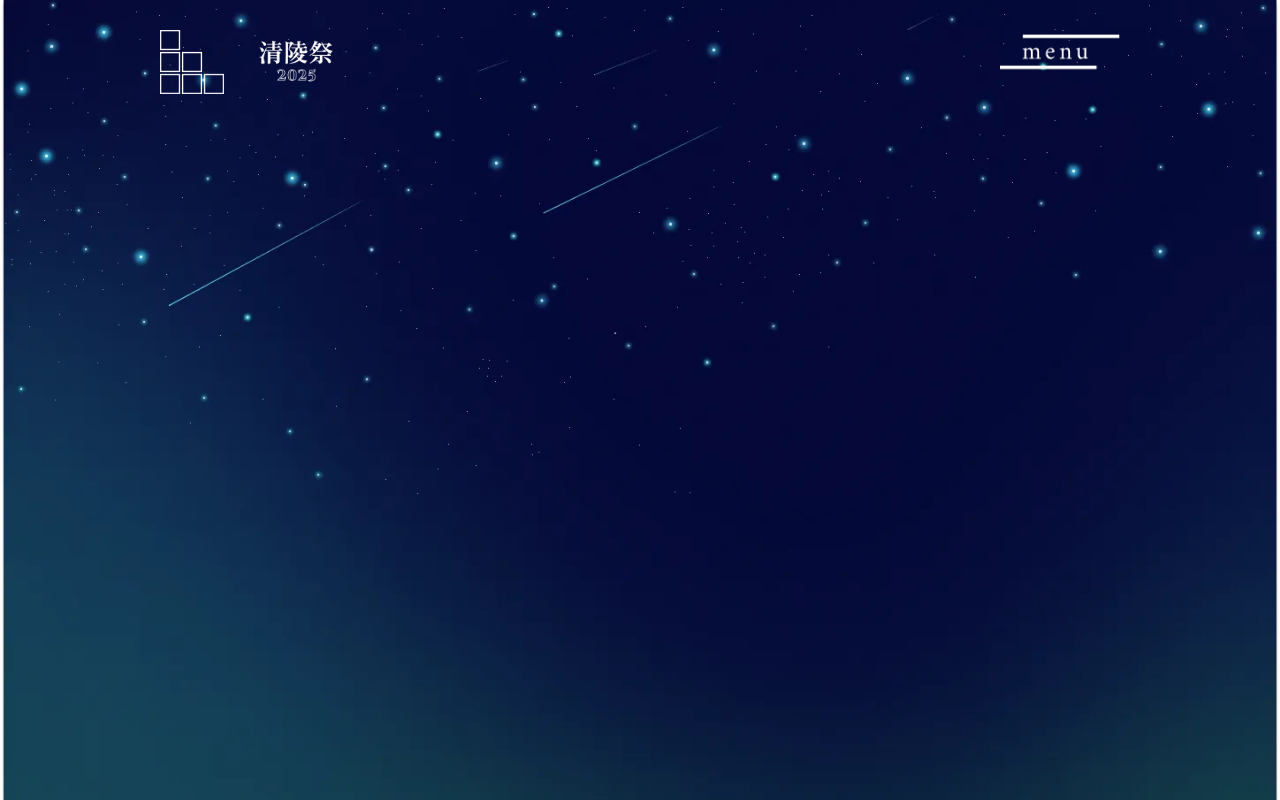
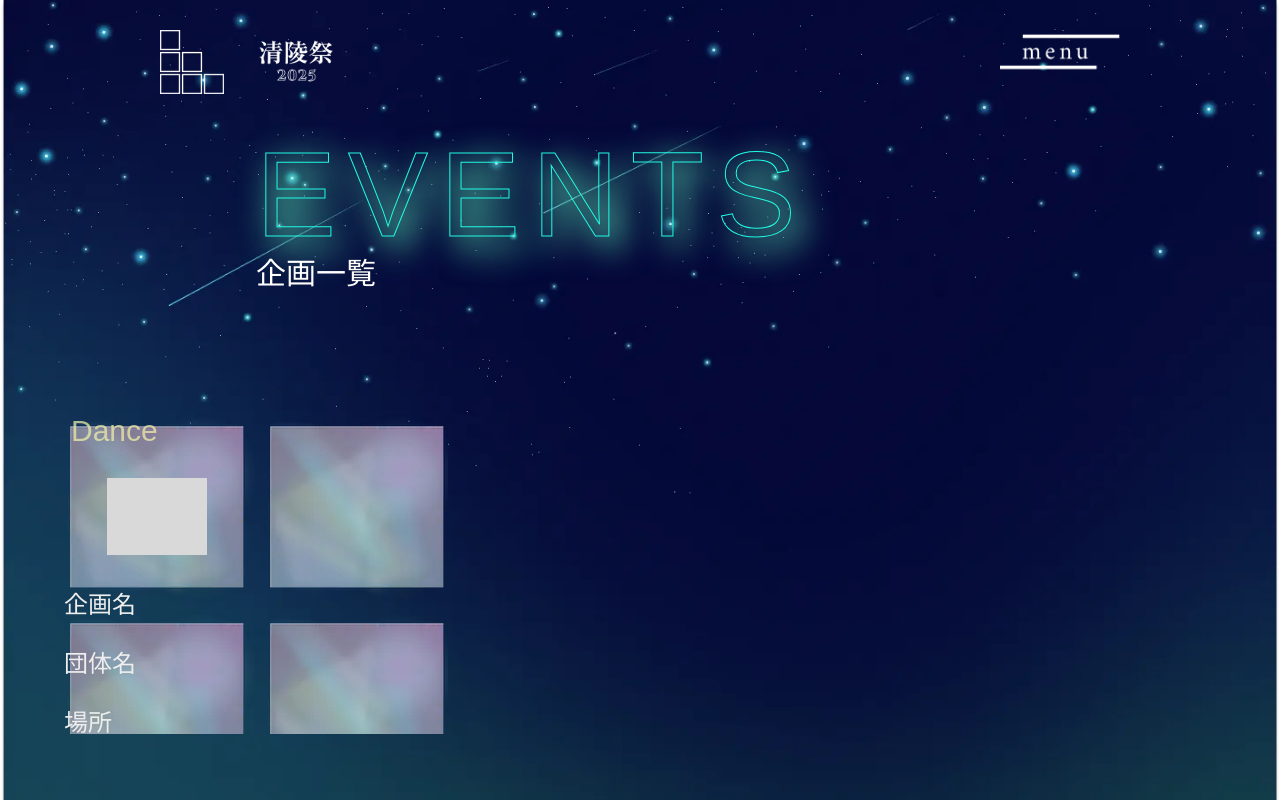
Before and after one commit to ynufes-tech/ynufes-seiryo25, a Nuxt app: page /events in a window 1280 px wide. Before the commit this address had no page. Built offline with nearby package versions, Linux system fonts and the light colour scheme; a web font is replaced by a local one.

Commit message:
企画一覧ページの作成 wip

```diff
--- /dev/null
+++ b/components/EventCard.vue
@@ -0,0 +1,48 @@
+<script lang="ts" setup>
+// const props = defineProps<{
+//   eventData: {
+//     id: number
+//     e_name: string
+//     // e_genre: Genre;
+//     o_name: string
+//     // area: Area;
+//     // p_name: string;
+//   }
+// }>()
+</script>
+<template>
+<div class="event-card">
+  <div class="card-title">
+    <p class="card-genre">Dance</p>
+  </div>
+  <div class="icon-holder">
+    <img class="icon-image" src="~/assets/images/dummy-icon.webp" alt="event-icon"/>
+  </div>
+  <div class="card-contents">
+    <p class="e-name">企画名</p>
+    <p class="o-name">団体名</p>
+    <p class="place">場所</p>
+  </div>
+</div>
+</template>
+<style lang="scss" scoped>
+@use '@/assets/scss/_breakpoint.scss' as *;
+.event-card{
+  width:30vw;
+  height:25vw;
+  background-image: url(~/assets/images/event-card.webp);
+  backgroud-size: cover;
+}
+.card-title{
+  color: #EDEBA9BF;
+  font-size: 30px;
+  padding-left: 7px;
+}
+.icon-holder{
+  padding-left: 43px;
+  top: 0;
+  bottom: 0;
+  left: 0;
+  right: 0;
+}
+</style>
--- /dev/null
+++ b/pages/events/index.vue
@@ -0,0 +1,19 @@
+<script setup lang="ts">
+import EventCard from "~/components/EventCard.vue";
+</script>
+<template>
+  <div class="page-root">
+    <PageTitle title="EVENTS" sub-title="企画一覧" />
+    <div class="card-holder">
+      <EventCard></EventCard>
+    </div>
+
+  </div>
+</template>
+<style>
+.card-holder{
+  width:90vw;
+  padding-top: 40svh;
+  padding-left: 5vw;
+}
+</style>
```
Also changed, not shown: assets/images/dummy-icon.webp (added), assets/images/event-card.webp (added).
